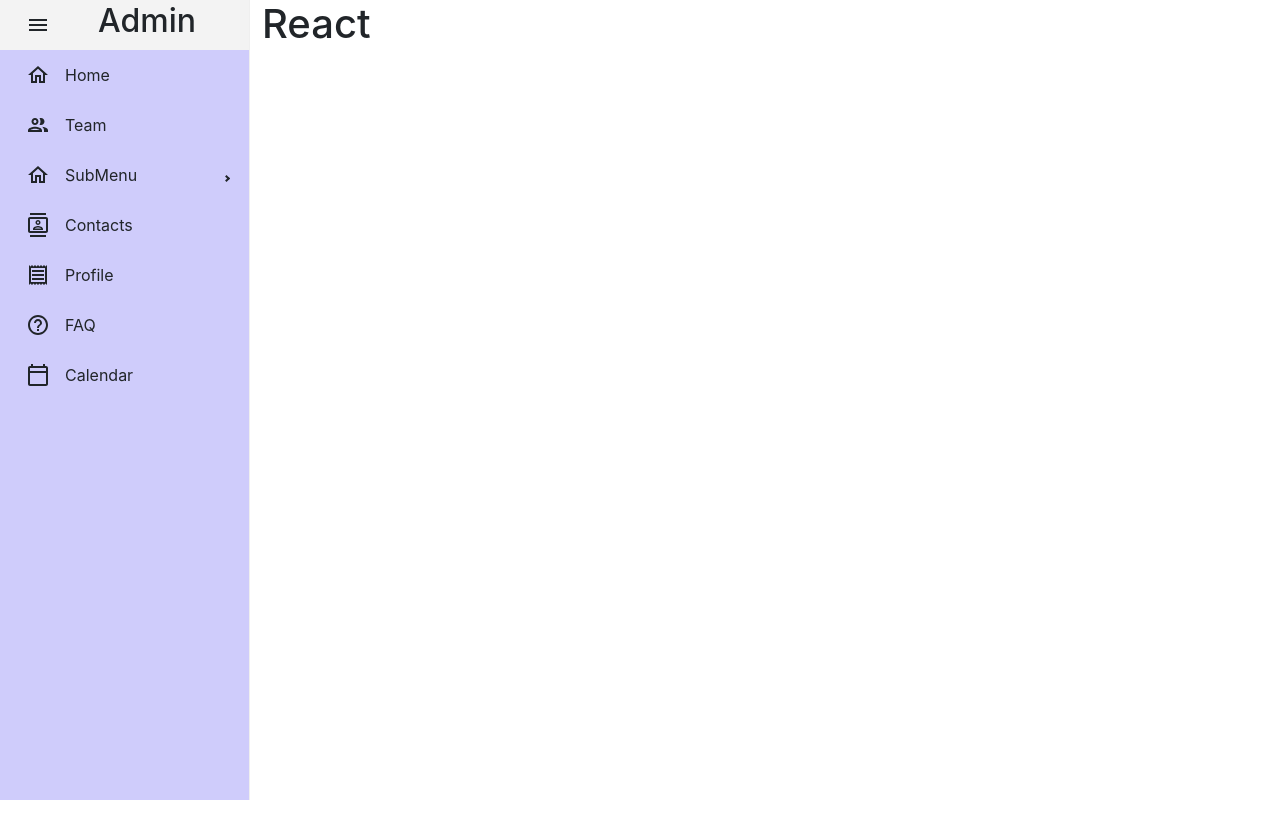
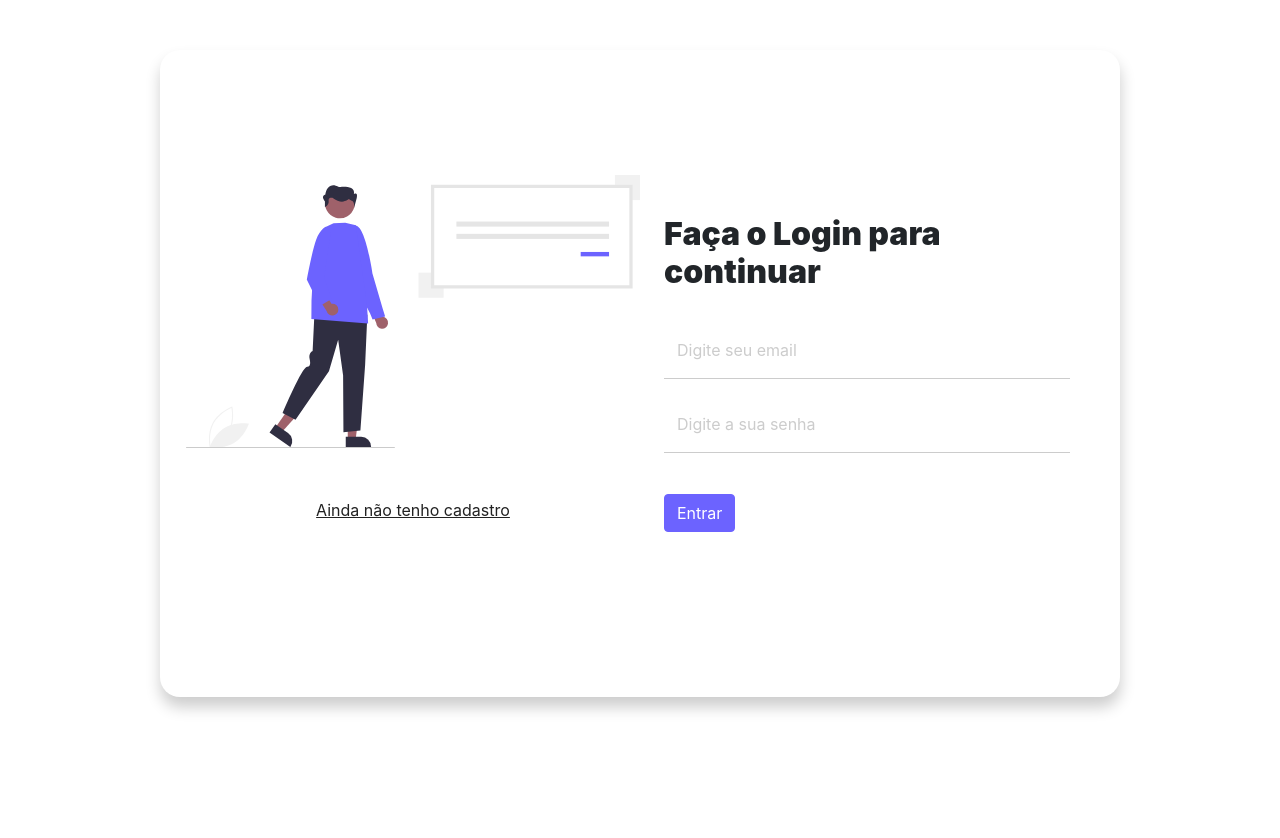
Before and after one commit to fabio-coutinho-dos-santos/portfolio, a React (Create React App) app: page /login in a window 1280 px wide. Shown: the top 838 px of the page. Before the commit the page ends 800 px from the top, so only its background shows below. Built offline with nearby package versions, Linux system fonts and the light colour scheme.

Commit message:
added react router

```diff
--- a/package.json
+++ b/package.json
@@ -17,6 +17,7 @@
     "react": "^18.2.0",
     "react-dom": "^18.2.0",
     "react-pro-sidebar": "^1.1.0-alpha.1",
+    "react-router-dom": "^6.11.2",
     "react-scripts": "5.0.1",
     "typescript": "^4.9.5",
     "web-vitals": "^2.1.4"
--- a/src/App.css
+++ b/src/App.css
@@ -6,4 +6,19 @@
 .sidebar{
   height: 100vh;
   background-color: #6c63ff;
+  color: #000;
 }
+
+.link{
+  text-decoration: none;
+  color: black;
+}
+
+.link:hover{
+  color: #6c63ff;
+  background: black;
+}
+
+.link:focus{
+  color: black;
+}
--- a/src/App.tsx
+++ b/src/App.tsx
@@ -7,14 +7,18 @@ import CalendarTodayOutlinedIcon from "@mui/icons-material/CalendarTodayOutlined
 import HelpOutlineOutlinedIcon from "@mui/icons-material/HelpOutlineOutlined";
 import MenuOutlinedIcon from "@mui/icons-material/MenuOutlined";
 import { Menu, MenuItem, Sidebar, SubMenu, useProSidebar } from 'react-pro-sidebar';
-import Login
- from './pages/Login/Login';
+import Login from './pages/Login/Login'
 import { useEffect } from 'react';
 import { useSetBodyColor } from './hooks/useSetBodyColor';
 import Register from './pages/Register/Register';
+import { BrowserRouter, Routes, Route, Link } from 'react-router-dom';
+import Home from './pages/Home/Home';
+import About from './pages/About/About';
+import Projects from './pages/Projects/Projects';
+
 function App() {
   const { collapseSidebar } = useProSidebar();
-  const logged = true
+  const logged = false
 
   const {setBodyColor} = useSetBodyColor()
 
@@ -26,15 +30,17 @@ function App() {
     <>
     {logged ? (
       <div id="app">
+        <BrowserRouter>
           <Sidebar className='sidebar'>
             <Menu>
               <MenuItem icon={<MenuOutlinedIcon />} onClick={() => {collapseSidebar();}}style={{ textAlign: "center" }}>
                 {" "}
-            <h2>Admin</h2>
+                {/* <h2>Admin</h2> */}
               </MenuItem>
-          <MenuItem icon={<HomeOutlinedIcon />}>Home</MenuItem>
-          <MenuItem icon={<PeopleOutlinedIcon />}>Team</MenuItem>
-          <SubMenu icon={<HomeOutlinedIcon />} label="SubMenu">
+              <Link to={'/home'} className='link'><MenuItem className='icon' icon={<HomeOutlinedIcon />}>Home</MenuItem></Link>
+              <Link to={'/about'} className='link'><MenuItem icon={<PeopleOutlinedIcon />}>About</MenuItem></Link>
+              <Link to={'/projects'} className='link'><MenuItem icon={<ContactsOutlinedIcon />}>Projects</MenuItem></Link>
+              {/* <SubMenu icon={<HomeOutlinedIcon />} label="SubMenu">
                   <MenuItem icon={<PeopleOutlinedIcon />}>Item 1</MenuItem>
                   <MenuItem icon={<PeopleOutlinedIcon />}>Item 2</MenuItem>
                   <MenuItem icon={<PeopleOutlinedIcon />}>Item 3</MenuItem>
@@ -42,20 +48,24 @@ function App() {
               <MenuItem icon={<ContactsOutlinedIcon />}>Contacts</MenuItem>
               <MenuItem icon={<ReceiptOutlinedIcon />}>Profile</MenuItem>
               <MenuItem icon={<HelpOutlineOutlinedIcon />}>FAQ</MenuItem>
-          <MenuItem icon={<CalendarTodayOutlinedIcon />}>Calendar</MenuItem>
+              <MenuItem icon={<CalendarTodayOutlinedIcon />}>Calendar</MenuItem> */}
             </Menu>
           </Sidebar>
-      <main>
-        <div className="container">
-          <h1>
-            React
-        </h1>
-      </div>
+          <Routes>
+          <Route path='/home' Component={Home}></Route>
+          <Route path='/about' Component={About}></Route>
+          <Route path='/projects' Component={Projects}></Route>
 
-      </main>
+        </Routes>
+        </BrowserRouter>
     </div>
     ) : (
-      <Register/>
+      <BrowserRouter>
+        <Routes>
+            <Route path='/login' Component={Login}></Route>
+            <Route path='/register' Component={Register}></Route>
+        </Routes>
+      </BrowserRouter>
     )}
 
     </>
--- /dev/null
+++ b/src/pages/About/About.tsx
@@ -0,0 +1,19 @@
+import React from 'react'
+
+type Props = {}
+
+const About = (props: Props) => {
+    return (
+        <>
+        <div className="container-fluid d-flex justify-content-center align-items-center">
+            <div className="row">
+                <div className="col-md-12">
+                    <h1>About</h1>
+                </div>
+            </div>
+        </div>
+        </>
+      )
+}
+
+export default About
--- /dev/null
+++ b/src/pages/Home/Home.tsx
@@ -0,0 +1,19 @@
+import React from 'react'
+
+type Props = {}
+
+const Home = () => {
+  return (
+    <>
+    <div className="container-fluid d-flex justify-content-center align-items-center">
+        <div className="row">
+            <div className="col-md-12">
+                <h1>Home</h1>
+            </div>
+        </div>
+    </div>
+    </>
+  )
+}
+
+export default Home
--- a/src/pages/Login/Login.tsx
+++ b/src/pages/Login/Login.tsx
@@ -1,6 +1,8 @@
 import React, { useEffect } from 'react'
 import './Login.css'
 import { useSetBodyColor } from '../../hooks/useSetBodyColor'
+import { BrowserRouter, Routes, Route, Link } from 'react-router-dom';
+import Register from '../Register/Register';
 
 const Login = () => {
 
@@ -14,7 +16,6 @@ const Login = () => {
     <>
       <div className="container col-11 col-sm-9" id='form-container'>
         <div className="row align-items-center gx-5">
-
           <div className="col-md-6 order-md-2">
             <h2>Faça o Login para continuar</h2>
             <form >
@@ -35,11 +36,11 @@ const Login = () => {
               <img src="images/sign_in.svg" alt="Entrar no Sistema" className='img-fluid' />
             </div>
             <div className="col-12" id='link-container'>
-              <a href="register">Ainda não tenho cadastro</a>
+              <Link to ="/register">Ainda não tenho cadastro</Link>
             </div>
           </div>
         </div>
-      </div>
+        </div>
     </>
   )
 }
--- /dev/null
+++ b/src/pages/Projects/Projects.tsx
@@ -0,0 +1,19 @@
+import React from 'react'
+
+type Props = {}
+
+const Projects = (props: Props) => {
+    return (
+        <>
+        <div className="container-fluid d-flex justify-content-center align-items-center">
+            <div className="row">
+                <div className="col-md-12">
+                    <h1>Projects</h1>
+                </div>
+            </div>
+        </div>
+        </>
+      )
+}
+
+export default Projects
--- a/src/pages/Register/Register.tsx
+++ b/src/pages/Register/Register.tsx
@@ -1,5 +1,6 @@
 import { useEffect } from 'react'
 import { useSetBodyColor } from '../../hooks/useSetBodyColor'
+import { Link } from 'react-router-dom'
 import './Register.css'
 
 const Register = () => {
@@ -61,7 +62,7 @@ const Register = () => {
                             <img src="images/hello.svg" alt="Register image" className='img-fluid' />
                         </div>
                         <div className="col-12" id='link-container'>
-                            <a href="register">Eu já tenho conta</a>
+                            <Link to="/login">Eu já tenho conta</Link>
                         </div>
                     </div>
                 </div>
```
Also changed, not shown: src/pages/About/About.css (added), src/pages/Home/Home.css (added), src/pages/Projects/Projects.css (added), 1 other file (tests, documents, lock files or other folders). Lines whose indentation alone changed are shown as unchanged.
